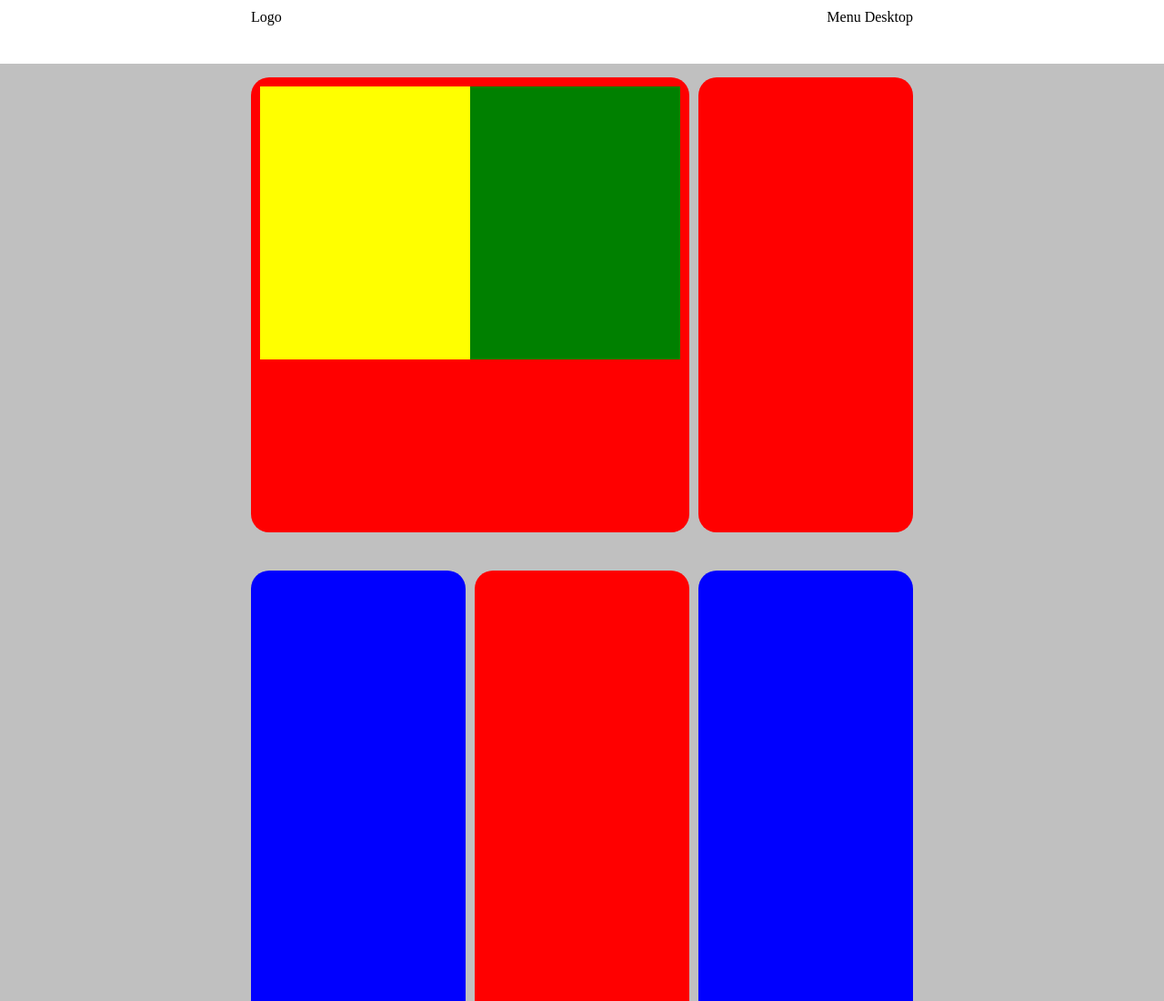
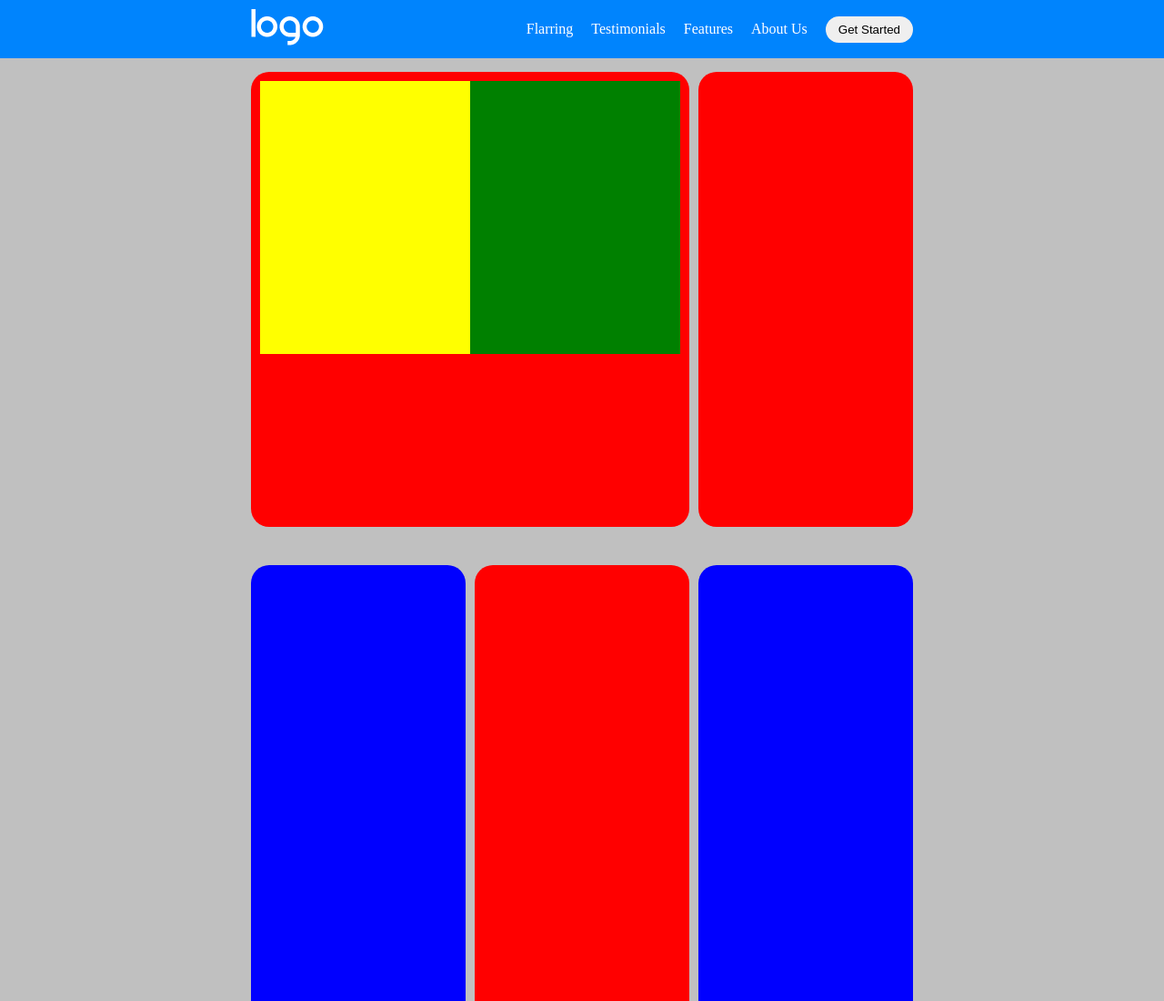
Before and after one commit to RiccardoTolusso/htmlcss-responsive-layout, a plain HTML site: page index.html in a window 1280 px wide. Shown: the top 1100 px of the page at 91% size. Drawn offline with Linux system fonts and the light colour scheme.

Commit message:
[upd] finished the header

```diff
--- a/css/style.css
+++ b/css/style.css
@@ -1,9 +1,22 @@
+/*+ RESET */
 *{
     margin: 0;
     padding: 0;
     box-sizing: border-box;
 }
 
+/*+ COMMON */
+:root{
+    --primary-color: #0084fd;
+    --primary-color-light: #b5ddff;
+    --secondary-color: #9792e4;
+}
+
+button{
+    padding: 7px 14px;
+    border-radius: 20px;
+    border: none;
+}
 
 /*+ LAYOUT SECTION */
 
@@ -17,7 +30,7 @@
     display: flex;
 }
 
-.col{
+main .col{
     margin-bottom: 2rem;
     width: 100%;
 }
@@ -36,6 +49,10 @@
 
 .justify-right{
     justify-content: right;
+}
+
+.align-center{
+    align-items: center;
 }
 
 /*+ UTILITY SECTION */
@@ -73,9 +90,25 @@
     padding: 10px;
 }
 
+
 /*+ HEADER SECTION */
 header{
     padding: 10px;
+    background-color: var(--primary-color);
+    color: white;
+    align-items: center;
+}
+header i{
+    font-size: 1.5rem;
+}
+header .col{
+    margin: 0;
+}
+header ul{
+    display: flex;
+    list-style-type: none;
+    align-items: center;
+    gap: 20px;
 }
 
 
--- a/index.html
+++ b/index.html
@@ -3,6 +3,7 @@
 <head>
     <meta charset="UTF-8">
     <meta name="viewport" content="width=device-width, initial-scale=1.0">
+    <script src="https://kit.fontawesome.com/c3f6cda4b5.js" crossorigin="anonymous"></script>
     <link rel="stylesheet" href="./css/style.css">
     <title>Document</title>
 </head>
@@ -11,9 +12,21 @@
         <!-- TODO header section with logo left and menus right -->
         <div class="container">
             <div class="row space-between">
-                <div class="col">Logo</div>
-                <div class="col only-desktop flex justify-right">Menu Desktop</div>
-                <div class="col hide-on-desktop flex justify-right">Menu Mobile</div>
+                <div class="col"><img src="./img/logo.png" alt="Logo"></div>
+                <div class="col only-desktop flex justify-right align-center">
+                    <ul>
+                        <li>Flarring</li>
+                        <li>Testimonials</li>
+                        <li>Features</li>
+                        <li>About Us</li>
+                        <li>
+                            <button class="btn-white">Get Started</button>
+                        </li>
+                    </ul>
+                </div>
+                <div class="col hide-on-desktop flex justify-right align-center">
+                    <i class="fa-solid fa-bars"></i>
+                </div>
             </div>
         </div>
     </header>
```
